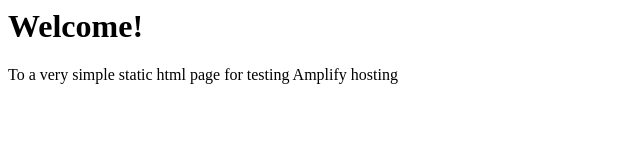
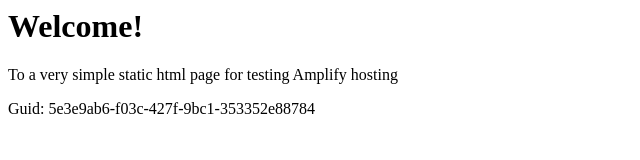
Before and after one commit to aws-aemilia-pdx/Github-PR-Commit-Integration-Test-DoNotTouch-GitHubAutoBuildCanaryTest-v1-preprod-us-west-2, a website: page src/index.html in a window 1280 px wide. Shown: the whole page, without its empty margins (0-640 px from the left). Drawn offline with Linux system fonts and the light colour scheme.

Commit message:
commit from integ tests

```diff
--- a/src/index.html
+++ b/src/index.html
@@ -1,3 +1,5 @@
+
+
 <html lang="en">
 
 <head>
@@ -10,6 +12,6 @@
 <body>
     <h1>Welcome!</h1>
     <p>To a very simple static html page for testing Amplify hosting</p>
-</body>
+    <p>Guid: 5e3e9ab6-f03c-427f-9bc1-353352e88784</p></body>
 
 </html>
```
